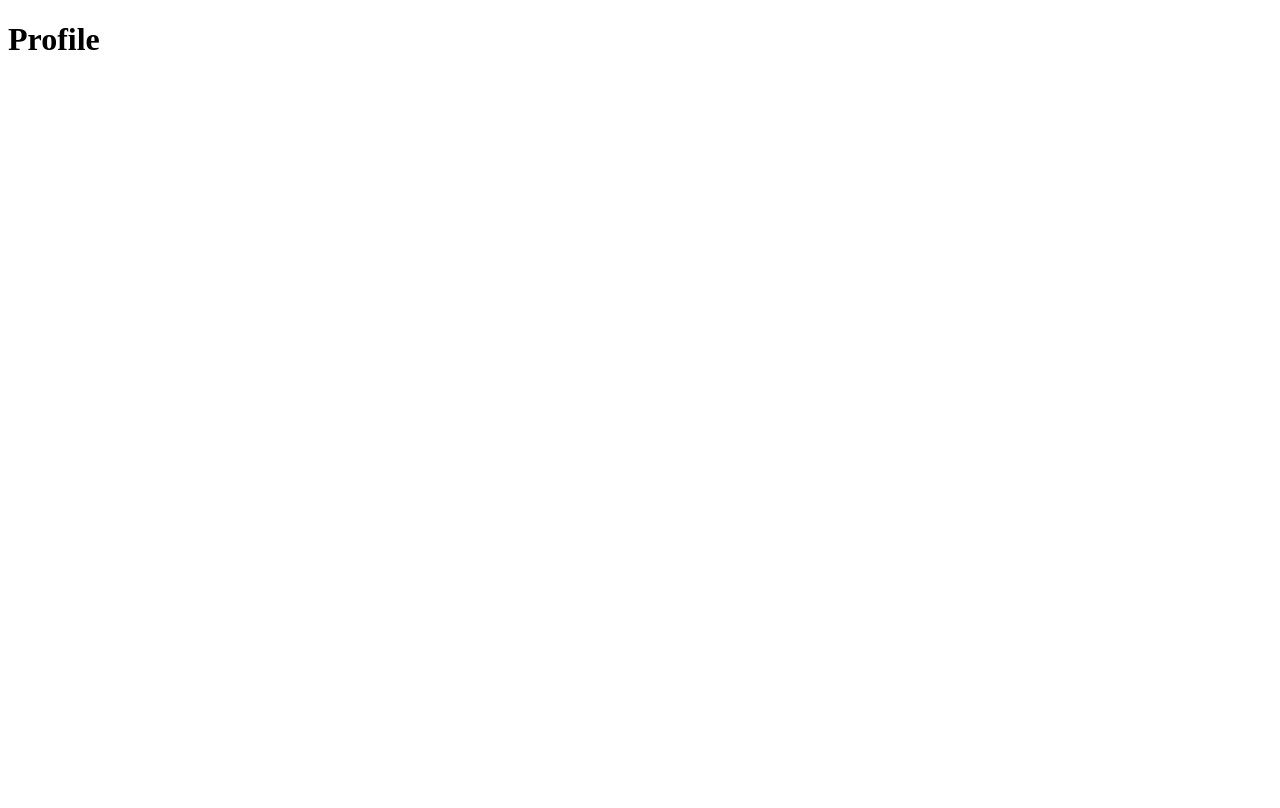
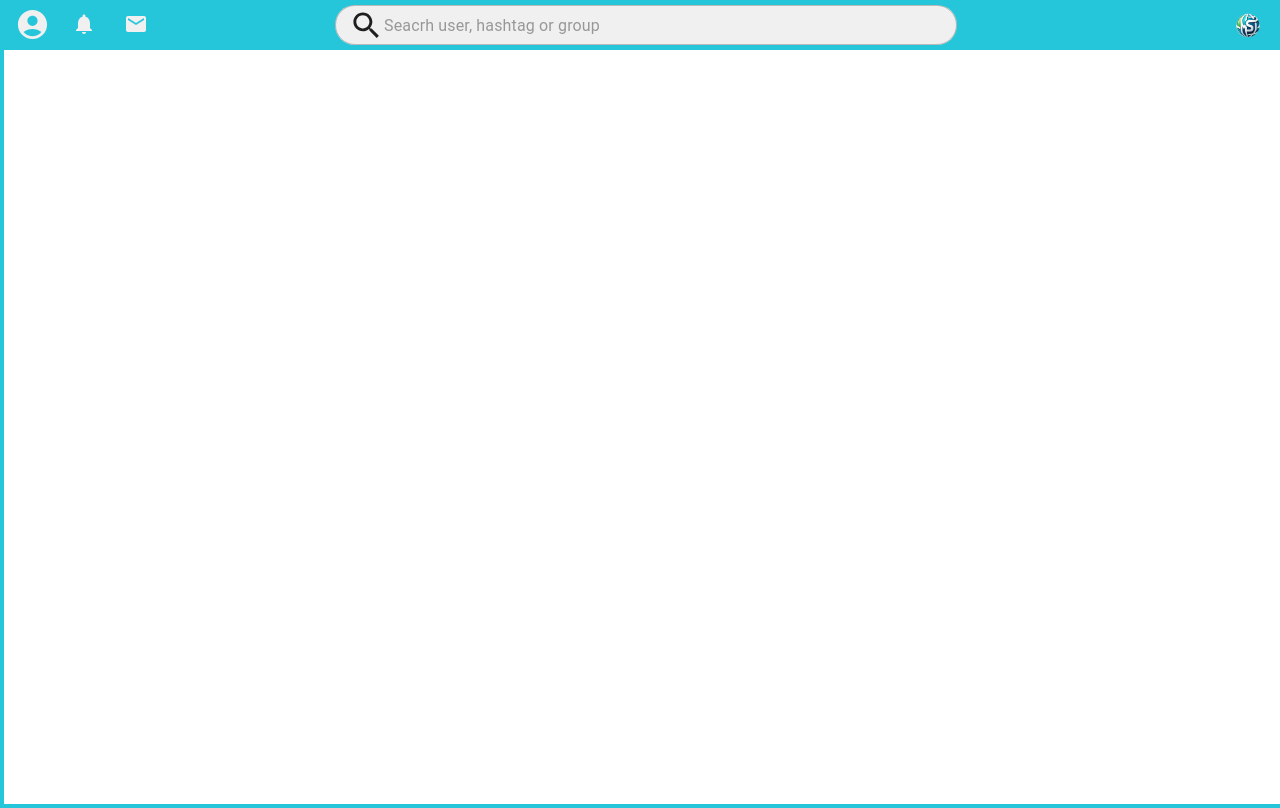
Before and after one commit to roirein/social-media-app, a Next.js app in the folder social-media-client/social-media-client/: page /profile/1 in a window 1280 px wide. Built offline with nearby package versions, Linux system fonts and the light colour scheme.

Commit message:
setting up app header

```diff
--- /dev/null
+++ b/social-media-client/social-media-client/components/application/app-template/app-header.js
@@ -0,0 +1,71 @@
+import { AccountCircle, Mail, Notifications, Search } from "@mui/icons-material"
+import { AppBar, useTheme, Stack, Avatar, TextField } from "@mui/material"
+import Image from "next/image"
+import logo from "../../../public/logo.png"
+
+const AppHeader = () => {
+
+    const theme = useTheme()
+
+    return (
+        <AppBar
+            sx={{
+                height: '50px',
+                backgroundColor: theme.palette.primary.light
+            }}
+        >
+            <Stack
+                direction="row"
+                width="100%"
+                height="100%"
+            >
+                <Stack
+                    width="25%"
+                    direction="row"
+                    columnGap={theme.spacing(5)}
+                    sx={{
+                        px: theme.spacing(5)
+                    }}
+                >
+                    <Avatar sx={{width: '40px', height: '40px', marginY: theme.spacing(3), backgroundColor: theme.palette.primary.light}}>
+                        <AccountCircle fontSize="large" sx={{color: theme.palette.secondary.light}}/>
+                    </Avatar>
+                    <Avatar sx={{width: '40px', height: '40px', marginY: theme.spacing(3), backgroundColor: theme.palette.primary.light}}>
+                        <Notifications sx={{color: theme.palette.secondary.light}}/>
+                    </Avatar>
+                    <Avatar sx={{width: '40px', height: '40px', marginY: theme.spacing(3), backgroundColor: theme.palette.primary.light}}>
+                        <Mail sx={{color: theme.palette.secondary.light}}/>
+                    </Avatar>
+                </Stack>
+                <Stack width="50%">
+                    <TextField
+                        fullwidth
+                        InputProps={{
+                            startAdornment: <Search fontSize="large"/>,
+                            sx: {
+                                height: '40px',
+                                bgcolor: theme.palette.secondary.light,
+                                mt: theme.spacing(3),
+                                borderRadius: theme.spacing(8)
+                            }
+                        }}
+                        placeholder="Seacrh user, hashtag or group"
+                        sx={{mt: theme.spacing(1)}}
+                    />
+                </Stack>
+                <Stack
+                    width="25%"
+                    direction="row-reverse"
+                    sx={{
+                        pr: theme.spacing(5),
+                        pt: theme.spacing(3)
+                    }}
+                >
+                    <Image src={logo} width={40} height={40} style={{marginTop: '2px'}}/>
+                </Stack>
+            </Stack>
+        </AppBar>
+    )
+}
+
+export default AppHeader
--- /dev/null
+++ b/social-media-client/social-media-client/components/application/app-template/app-template.js
@@ -0,0 +1,19 @@
+import { Box, useTheme } from "@mui/material"
+import AppHeader from "./app-header"
+
+const AppTemplate = () => {
+
+    const theme = useTheme()
+
+    return (
+        <Box
+            border={`${theme.spacing(3)} solid ${theme.palette.primary.light}`}
+            width="100%"
+            height="100vh"
+        >
+            <AppHeader/>
+        </Box>
+    )
+}
+
+export default AppTemplate
--- a/social-media-client/social-media-client/pages/_document.js
+++ b/social-media-client/social-media-client/pages/_document.js
@@ -4,7 +4,9 @@ export default function Document() {
   return (
     <Html lang="en">
       <Head />
-      <body>
+      <body style={{
+        margin: 0
+      }}>
         <Main />
         <NextScript />
       </body>
--- a/social-media-client/social-media-client/pages/components/LoginForm.js
+++ b/social-media-client/social-media-client/pages/components/LoginForm.js
@@ -44,6 +44,7 @@ const LoginForm = (props) => {
             })
             if (response.status === 200) {
                 const userId = response.data.id
+
                 router.push(`/profile/${userId}`)
             }
         } catch (e) {
--- a/social-media-client/social-media-client/pages/profile/[userId]/index.js
+++ b/social-media-client/social-media-client/pages/profile/[userId]/index.js
@@ -1,8 +1,10 @@
+import AppTemplate from "@/components/application/app-template/app-template"
+
 const ProfilePage = () => {
     return (
-        <h1>
-            Profile
-        </h1>
+        <AppTemplate>
+            <h1>profile</h1>
+        </AppTemplate>
     )
 }
 
```
Lines whose indentation alone changed are shown as unchanged.
